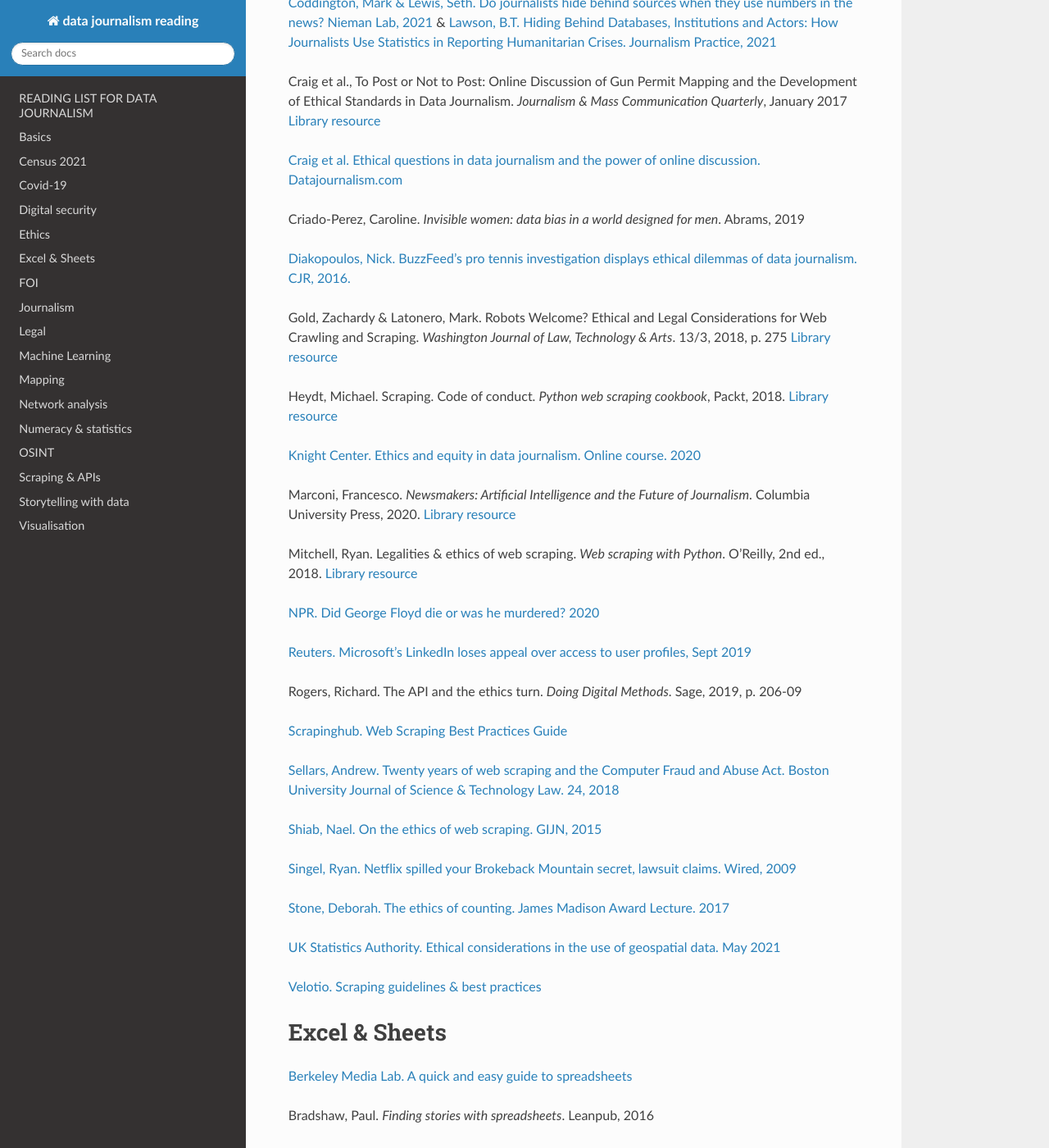
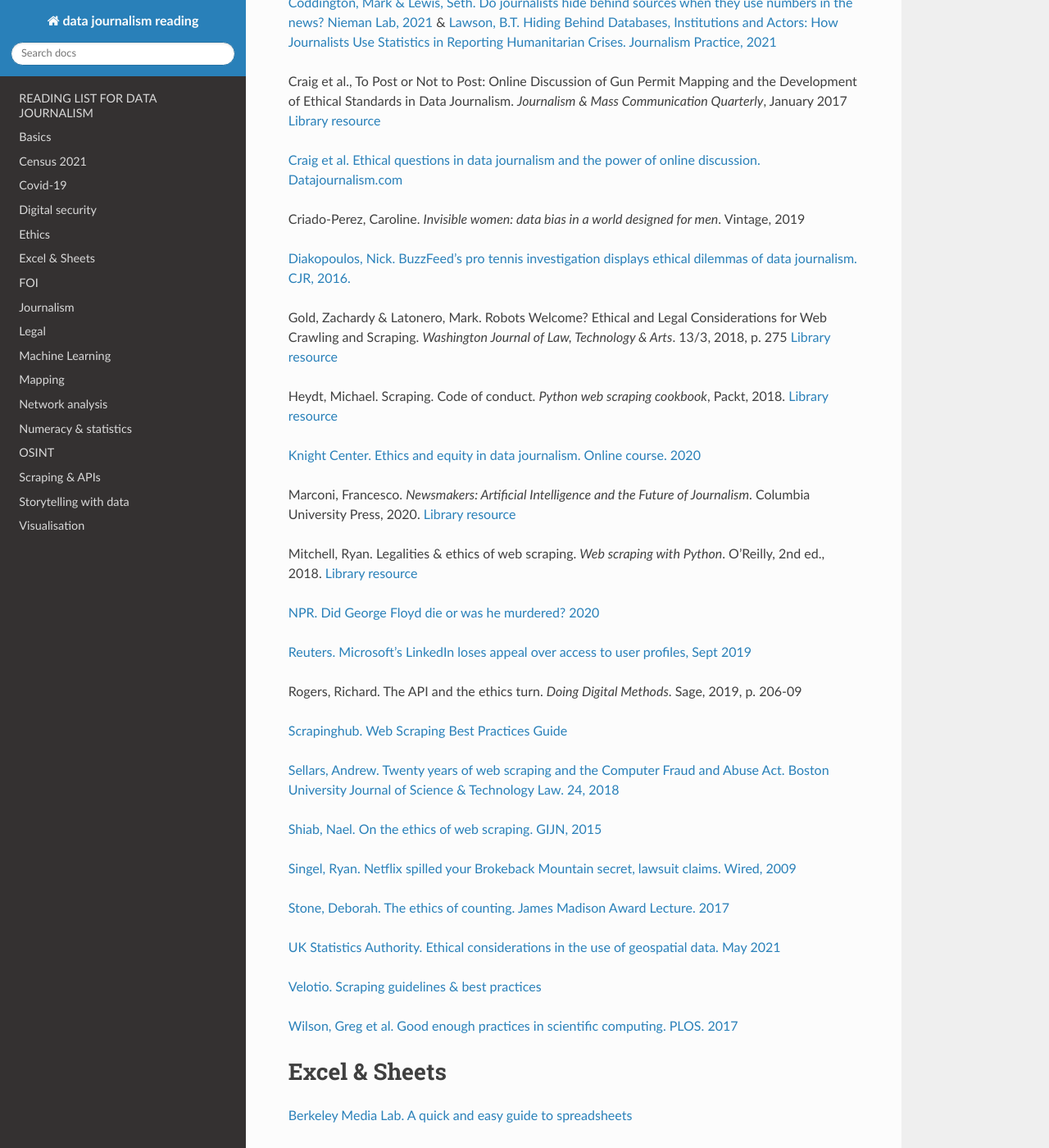
Before and after one commit to aodhanlutetiae/dj_reading, a Sphinx documentation site: the page built from docs/source/index.rst, in a window 1280 px wide and 1400 px high, scrolled down 3593 px. Shown: the whole window at 82% size. Built offline with Sphinx 7.4.7 and the Read the Docs theme 2.0.0, drawn with Linux system fonts in a browser that asks for light colours; some of the changed lines change nothing that is shown; some of the changed text lies outside the part shown.

Commit message:
cleaning

```diff
--- a/docs/source/index.rst
+++ b/docs/source/index.rst
@@ -202,7 +202,7 @@
 online discussion.
 Datajournalism.com <https://datajournalism.com/read/longreads/ethical-questions-in-data-journalism-and-the-power-of-online-discussion>`__
 
-Criado-Perez, Caroline. *Invisible women: data bias in a world designed for men*. Abrams, 2019
+Criado-Perez, Caroline. *Invisible women: data bias in a world designed for men*. Vintage, 2019
 
 `Diakopoulos, Nick. BuzzFeed’s pro tennis investigation displays ethical dilemmas of data journalism. CJR, 2016. <https://www.cjr.org/tow_center/transparency_algorithms_buzzfeed.php>`_
 
@@ -253,6 +253,8 @@
 
 `Velotio. Scraping guidelines & best practices <https://www.velotio.com/engineering-blog/web-scraping-introduction-best-practices-caveats>`_
 
+`Wilson, Greg et al. Good enough practices in scientific computing. PLOS. 2017 <https://journals.plos.org/ploscompbiol/article?id=10.1371/journal.pcbi.1005510>`_
+
 
 
 Excel & Sheets
@@ -296,15 +298,15 @@
 Amin, Lucas & Montague, Brendan. *EIRs without the lawyer: the journalist's guide to the Environmental Information Regulations*. TCIJ, 2013
 
 `Bartlett, Rachel. How to submit a freedom of information request. Journalism.co.uk,
-2012 <https://www.journalism.co.uk/skills/how-to-submit-a-freedom-of-information-request/s7/a548038/>`__
+2012 <https://www.journalism.co.uk/skills/how-to-submit-a-freedom-of-information-request/s7/a548038/>`_
 
 `Basnett, Guy & McNamara, Paul. FOI at ten. How all journalists can use
 the freedom of information act to find great exclusives. Press
 Gazette.
-2015 <https://www.pressgazette.co.uk/foi-10-how-all-journalists-can-use-freedom-information-act-find-great-exclusives/>`__
+2015 <https://www.pressgazette.co.uk/foi-10-how-all-journalists-can-use-freedom-information-act-find-great-exclusives/>`_
 
 `BBC Academy. Freedom of Information requests.
-2017 <https://www.bbc.co.uk/academy/en/articles/art20140226095548310>`__
+2017 <https://www.bbc.co.uk/academy/en/articles/art20140226095548310>`_
 
 Brooke, Heather. *Your right to know. A citizen’s guide to the Freedom
 of Information Act*. 2nd ed., Pluto, 2007. `Library resource <https://librarysearch.cardiff.ac.uk/permalink/f/3go6c4/44CAR_ALMA51151691970002420>`_
@@ -312,80 +314,83 @@
 Burgess, Matthew. *Freedom of Information: A Practical Guide for UK
 Journalists*. Routledge, 2015
 
-`Burgess, Matthew. FOI directory <https://foi.directory/>`__
+`Burgess, Matthew. FOI directory <https://foi.directory/>`_
 
 `Burgess, Matthew. Some of the best stories based on FOI requests in
-2017 <https://www.foi.directory/some-of-the-best-stories-based-on-foi-requests-in-2017/>`__
+2017 <https://www.foi.directory/some-of-the-best-stories-based-on-foi-requests-in-2017/>`_
 
 `Burgess, Matt. FOIA. 103 stories that prove Chris Grayling
-wrong <https://www.theguardian.com/media/2015/oct/30/freedom-of-information-act-chris-grayling-misuse-foi>`__
+wrong <https://www.theguardian.com/media/2015/oct/30/freedom-of-information-act-chris-grayling-misuse-foi>`_
 
-`Campaign for Freedom of Information <https://www.cfoi.org.uk/>`__
+`Campaign for Freedom of Information <https://www.cfoi.org.uk/>`_
 
 `Campaign for Freedom of Information & Wood, Steve. UK Freedom of
-Information blog <http://foia.blogspot.com/>`__
+Information blog <http://foia.blogspot.com/>`_
 
 Dodd, Mike & Hanna, Mark. The Freedom of Information Act 2000. *McNae’s Essential Law for Journalists*, 25th ed., 2020, p. 401-09
 
 `Gibbons, Paul. The Freedom of Information Officer. Open Data
-Institute. 2019. 40' Video <https://www.youtube.com/watch?v=pP6pHg-CWC4>`__
+Institute. 2019. 40' Video <https://www.youtube.com/watch?v=pP6pHg-CWC4>`_
 
-`GIJN. FOIA this! Article series <https://gijn.org/?s=foia+this>`__
+`GIJN. FOIA this! Article series <https://gijn.org/?s=foia+this>`_
 
 `Geoghegan, Peter. FOI. London Review of Books. 43/4,
-2021 <https://www.lrb.co.uk/the-paper/v43/n03/peter-geoghegan/short-cuts>`__
+2021 <https://www.lrb.co.uk/the-paper/v43/n03/peter-geoghegan/short-cuts>`_
 
 `Goldberg, Kevin. FOI resources. GIJN.
-2019 <https://drive.google.com/file/d/1VG1p1P0diz89ea64yll-GAo9mXesXCxH/view>`__
+2019 <https://drive.google.com/file/d/1VG1p1P0diz89ea64yll-GAo9mXesXCxH/view>`_
 
 Harris, Kelly, Metcalfe, Eric & Wadham, John. *Blackstone’s guide to the
 Freedom of Information Act 2000*. 5th ed., OUP, 2013
 
 `Higgerson, David. FOI
-ideas <https://davidhiggerson.wordpress.com/2016/03/27/foi-friday-10-foi-ideas-for-journalists-is-back/>`__
+ideas <https://davidhiggerson.wordpress.com/2016/03/27/foi-friday-10-foi-ideas-for-journalists-is-back/>`_
 
 `Information Commissioner’s Office. Guide to authorities that respond
 to
-FOI. 2017 <https://ico.org.uk/media/for-organisations/guide-to-freedom-of-information-4-9.pdf>`__
+FOI. 2017 <https://ico.org.uk/media/for-organisations/guide-to-freedom-of-information-4-9.pdf>`_
 
 `Information Commissioner’s Office. How to get information from a
 public body (for
-individuals) <https://ico.org.uk/your-data-matters/official-information/>`__
+individuals) <https://ico.org.uk/your-data-matters/official-information/>`_
 
 `Information Commissioner’s Office. A guide to freedom of information
 (for
-organisations) <https://ico.org.uk/for-organisations/guide-to-freedom-of-information/>`__
+organisations) <https://ico.org.uk/for-organisations/guide-to-freedom-of-information/>`_
 
 `Legal-leaks. Legal leaks toolkit. A guide for journalists on how to
 access government
-information <https://www.legalleaks.info/wp-content/uploads/2018/06/Legal_Leaks_English_International_Version.pdf>`__
+information <https://www.legalleaks.info/wp-content/uploads/2018/06/Legal_Leaks_English_International_Version.pdf>`_
 
 `McIntosh, Toby. Walking the FOI beat. Tipsheet. GIJN.
-2019 <https://drive.google.com/file/d/1D41ZBiOPWLR9_8E7G-5lugLFJg3BQdJ4/view>`__
+2019 <https://drive.google.com/file/d/1D41ZBiOPWLR9_8E7G-5lugLFJg3BQdJ4/view>`_
 
 `Miller, Claire, A great big list of FOI ideas. Jan
-2013 <http://clairemiller.net/blog/2013/01/a-great-big-list-of-foi-ideas/>`__
+2013 <http://clairemiller.net/blog/2013/01/a-great-big-list-of-foi-ideas/>`_
 
 Morrison, James. Freedom of Information. *Essential public affairs for journalists (7th ed.)*. OUP, 2021.
 
+`Open Democracy. Freedom of Information (article series) <https://www.opendemocracy.net/search/?query=FOI>`_
+
+
 `Reid, Alastair. Ten years of FOI. Resources and tips for journalists.
 Journalism.co.uk.
-2015 <https://www.journalism.co.uk/news/10-years-of-foi-resources-and-tips-for-journalists/s2/a563661/>`__
+2015 <https://www.journalism.co.uk/news/10-years-of-foi-resources-and-tips-for-journalists/s2/a563661/>`_
 
 `Rosenbaum, Martin. 10 things we found out because of FOI. BBC Online.
-2015 <https://www.bbc.co.uk/news/magazine-30645383>`__
+2015 <https://www.bbc.co.uk/news/magazine-30645383>`_
 
 `TBIJ. Bureau launches action over hidden council finances. October
-2020 <https://www.thebureauinvestigates.com/stories/2020-10-22/bureau-launches-action-over-hidden-council-finances>`__
+2020 <https://www.thebureauinvestigates.com/stories/2020-10-22/bureau-launches-action-over-hidden-council-finances>`_
 
 `UCL. Chronology of FOI in the
-UK <https://www.ucl.ac.uk/constitution-unit/research/research-archive/foi-archive/what-freedom-information-data-protection>`__
+UK <https://www.ucl.ac.uk/constitution-unit/research/research-archive/foi-archive/what-freedom-information-data-protection>`_
 
 `UK government guide to
-FOI <https://www.gov.uk/make-a-freedom-of-information-request>`__
+FOI <https://www.gov.uk/make-a-freedom-of-information-request>`_
 
 `What do they know? FOIs already
-placed <https://www.whatdotheyknow.com/>`__
+placed <https://www.whatdotheyknow.com/>`_
 
 
 
```
